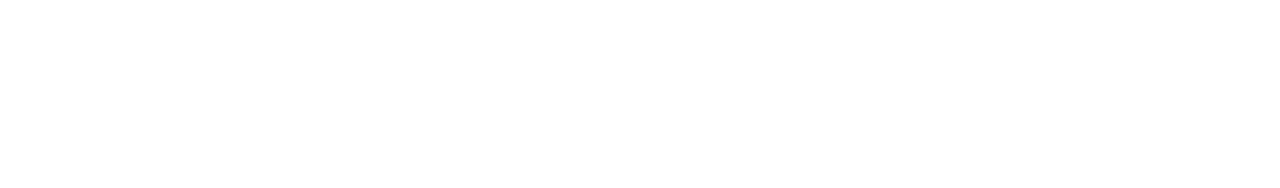
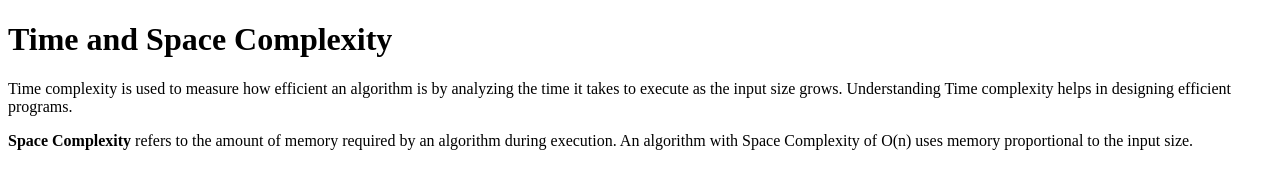
Before and after one commit to acciojob/time-and-space-complexity-KRISHNACHAUDHARI10, a website: page main.html in a window 1280 px wide. Drawn offline with Linux system fonts and the light colour scheme.

Commit message:
created a submission

```diff
--- a/main.html
+++ b/main.html
@@ -1,16 +1,19 @@
 <!DOCTYPE html>
+<html>
+<head>
+    <title>Time and Space Complexity</title>
+</head>
+<body>
 
-<html>
+    <h1>Time and Space Complexity</h1>
 
-<head>
-	<link rel="stylesheet" href="styles.css">
-</head>
+    <p>
+        Time complexity is used to measure how efficient an algorithm is by analyzing the time it takes to execute as the input size grows. Understanding Time complexity helps in designing efficient programs.
+    </p>
 
-<body>
-	<!-- the entire body must be written by student -->
-    <script type="text/javascript" src="./script.js">
-</script>
+    <p>
+        <b>Space Complexity</b> refers to the amount of memory required by an algorithm during execution. An algorithm with Space Complexity of O(n) uses memory proportional to the input size.
+    </p>
 
 </body>
-
 </html>
```
